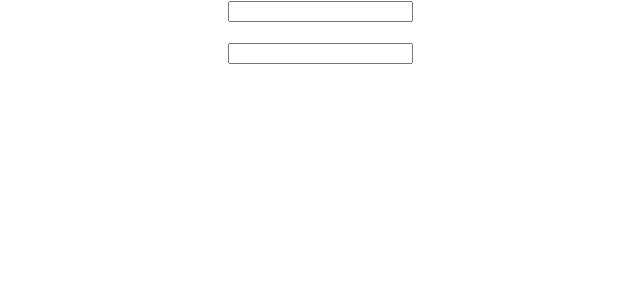
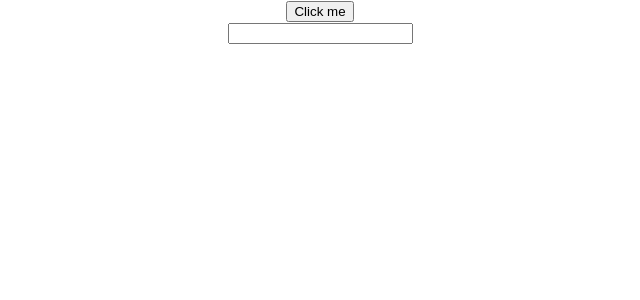
Before and after one commit to hitenluck/reactDemo, a React (Create React App) app: page / in a window 1280 px wide. Shown: the top 300 px of the page, without its empty margins (320-960 px from the left). Built offline with nearby package versions, Linux system fonts and the light colour scheme.

Commit message:
multiply table

```diff
--- a/src/Screen/index.tsx
+++ b/src/Screen/index.tsx
@@ -3,43 +3,44 @@ import Button from '../components/Button';
 import InputBox from '../components/InputBox';
 
 
+const MainScreen = () => {
+    const [color, setColorState] = useState('Hiten');
+    const [table, setNumber] = useState<any>([]);
+    let colorName: string = ''
+    let inputNumber: number = 0;
 
-const MainScreen = () => {
-    const [userName, setUserName] = useState('');
-    const [password, setPasswordText] = useState('');
-
-    // First and then Always when state changes(means when state re-renders)
-    useEffect(() => {
-        console.log('parent useEffect componentWillMount')
-    })
-
-    //Only once when component mounts , means only first time
-    useEffect(() => {
-        console.log('parent useEffect componentDidMount')
-    },[])
-
-    // call when passing state/props values changes
-    useEffect(()=> {
-        if (userName.includes('@')) {
-            alert('valid')
-        }
-    },[userName]) //will trigger based on changes of these passing variables
-
-    const setUserText = (value: string) => {
-        if (value.includes('@')) {
-            alert('valid')
-        }
-        //setUserName(value)
+    const setColor = (value:number) => {
+       // colorName = value;
+       inputNumber = value
     }
 
-    const setPassword = (password: string) => {
-        setPasswordText(password)
+    const onButtonClick = () => {
+      for(let i= 1 ; i<=10 ; i++) {
+        const value = inputNumber * i;
+        table.push(value)
+        setNumber([...table])
+      }
     }
 
+
+  const drawTable = () => {
+      const tableElement = table.map((item: number, index: number) => {
+          return(
+              <h1 key={index}>{item}</h1>
+          )
+      })
+      console.log('tableElement',tableElement)
+      return tableElement;
+  }
+
+  console.log('table syae', table)
+
     return (
-        <div>
-          <InputBox setInputText={setUserText} inpuText={userName} />
-          <InputBox setInputText={setPassword} inpuText={userName} />
+        <div style={{backgroundColor: color}}>
+          {/* <InputBox setInputText={setUserText} inpuText={''} /> */}
+          <button className='button' onClick={onButtonClick}>{'Click me'}</button>
+          <InputBox setInputText={setColor} />
+          {drawTable()}
         </div>
     )
 }
--- /dev/null
+++ b/src/helper/getData.ts
@@ -0,0 +1,4 @@
+export const getMultiply = (num1: number, num2: number) => {
+    const mul = num1 * num2;
+    return mul;
+}
```
